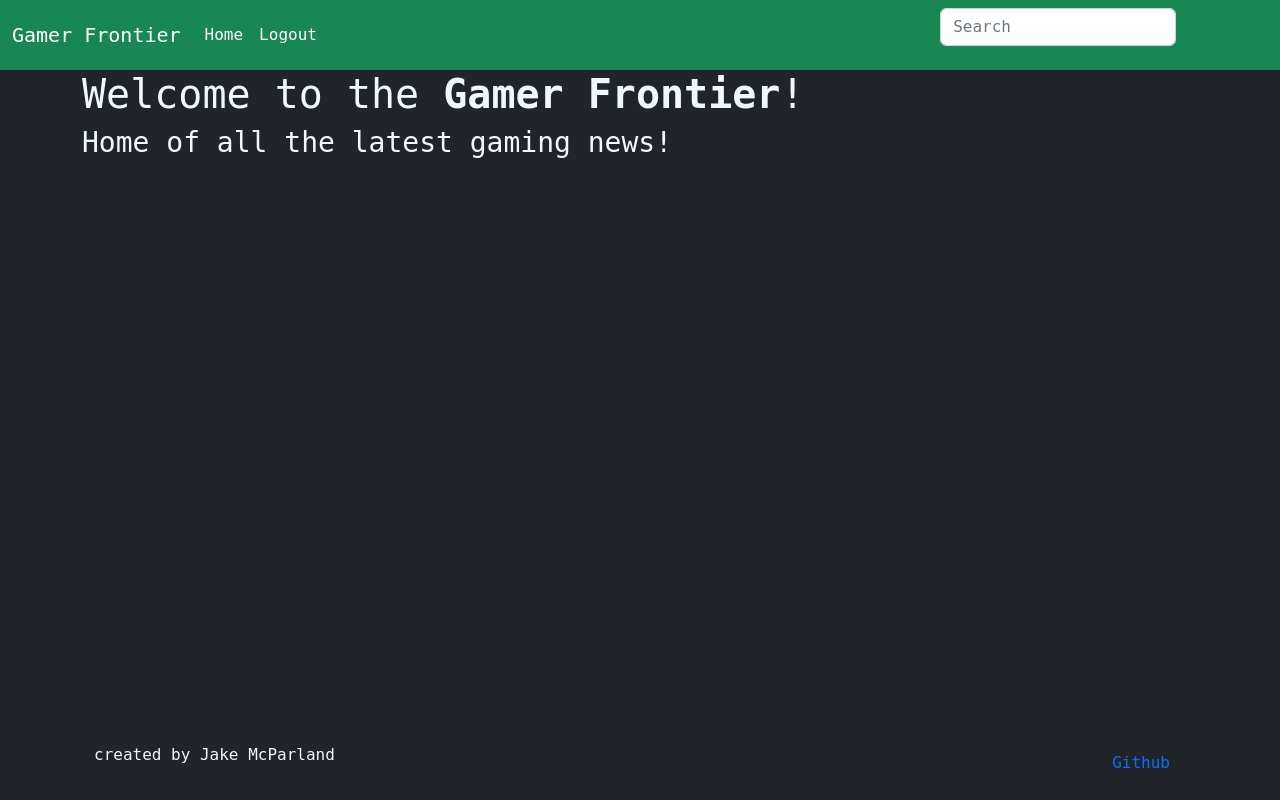
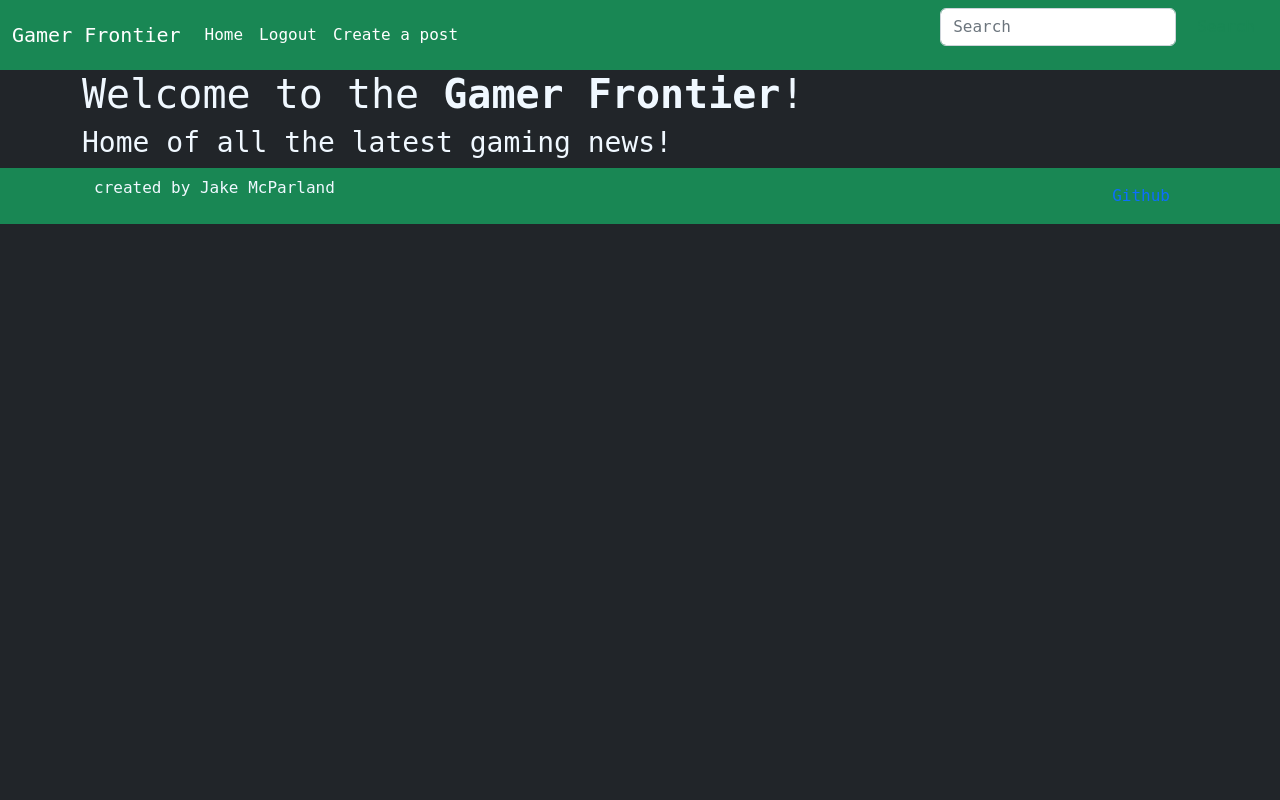
Before and after one commit to Jakemcp97/pp4-gamer-frontier-blog, a Django app: page / in a window 1280 px wide. Run offline with Django 3.2, Linux system fonts and the light colour scheme; the visitor is signed in with stand-in values (Sample User, id 1); data that the repository does not hold is empty.

Commit message:
structure for user added posts being developed

```diff
--- a/blog/urls.py
+++ b/blog/urls.py
@@ -1,11 +1,14 @@
 from . import views
 from django.urls import path, include
 from .views import *
+from .views import create_post
 
 
 urlpatterns = [
     # home
     path('', views.postslist.as_view(), name='home'),
     # posts
-    path('<slug:slug>/', views.postdetail.as_view(), name='post_detail')
+    path('<slug:slug>/', views.postdetail.as_view(), name='post_detail'),
+    # add post
+    path('add/', views.create_post, name='create_post'),
 ]
--- a/blog/views.py
+++ b/blog/views.py
@@ -5,6 +5,8 @@ from django.views.decorators.http import require_GET
 from django.http import HttpResponse
 
 # Views for post list
+
+
 class postslist(generic.ListView):
     model = post
     queryset = post.objects.filter(status=1).order_by('-created_on')
@@ -12,6 +14,21 @@ class postslist(generic.ListView):
     paginate_by = 4
 
 # view for individual post
+
+
 class postdetail(generic.DetailView):
     model = post
     template_name = "post.html"
+
+
+def create_post(request):
+    template_name = "create_post.html"
+    if request.method == 'POST':
+        title = request.POST.get('post_title')
+        content = request.POST.get('post_content')
+        status = 1
+        Item.objects.create(title=title, content=content)
+
+        return redirect('home')
+
+    return render(request, 'create_post.html')
--- a/static/css/style.css
+++ b/static/css/style.css
@@ -7,11 +7,3 @@ html {
     position: relative;
     min-height: 100%;
   }
-
-.footer {
-    position: fixed;
-    left: 0;
-    bottom: 5px;
-    width: 100%;
-    height: 60px;
-  }
--- a/templates/account/logout.html
+++ b/templates/account/logout.html
@@ -1,4 +1,4 @@
-{% extends "account/base.html" %}
+{% extends "base.html" %}
 
 {% load i18n %}
 
--- a/templates/base.html
+++ b/templates/base.html
@@ -32,6 +32,9 @@
           <li class="nav-item">
             <a class="nav-link active" aria-current="page" href="{% url 'account_logout' %}">Logout</a>
           </li>
+          <li class="nav-item">
+            <a href="{% url 'create_post' %}" class="nav-link active">Create a post</a>
+          </li>
           {% else %}
           <li class="nav-item">
             <a class="nav-link active" aria-current="page" href="{% url 'account_signup' %}">Register</a>
@@ -52,7 +55,7 @@
   {% block content %}
   {% endblock content %}
 
-  <footer class="footer" id="foot">
+  <footer class="text-center text-lg-start bg-success " id="foot">
     <div class="container">
       <nav class="navbar navbar-expand-lg">
         <div class="container-fluid">
```
Also changed, not shown: templates/create_post.html (+9 -5 lines).
